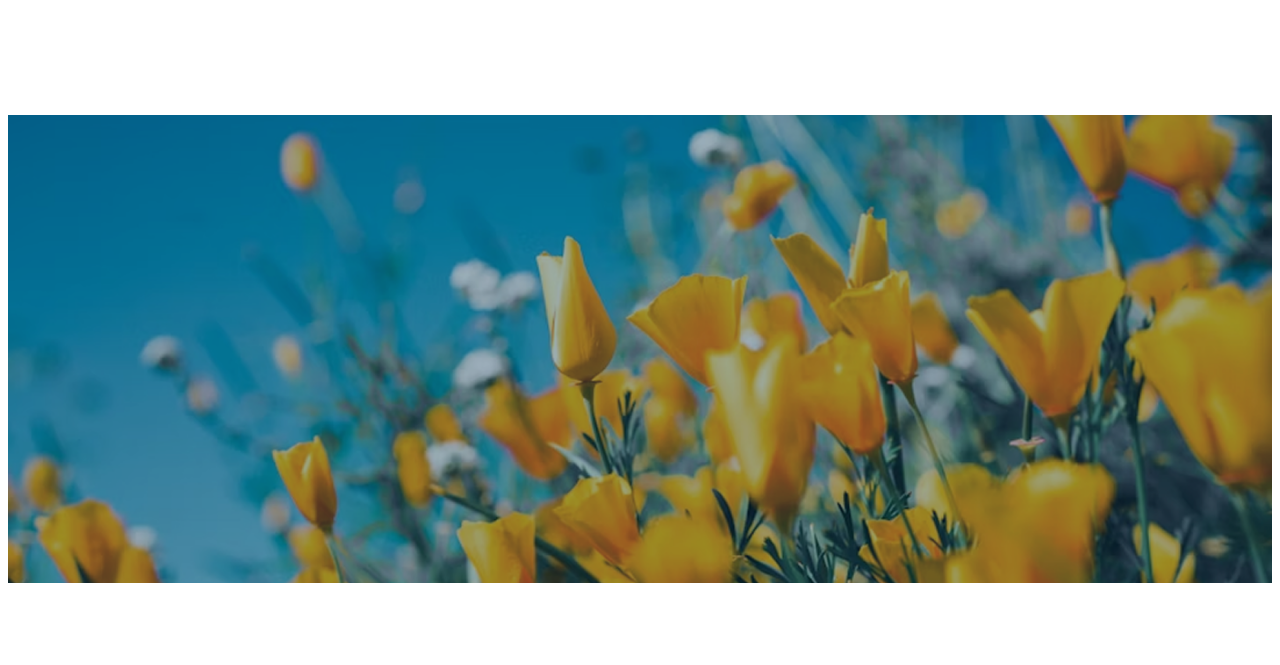
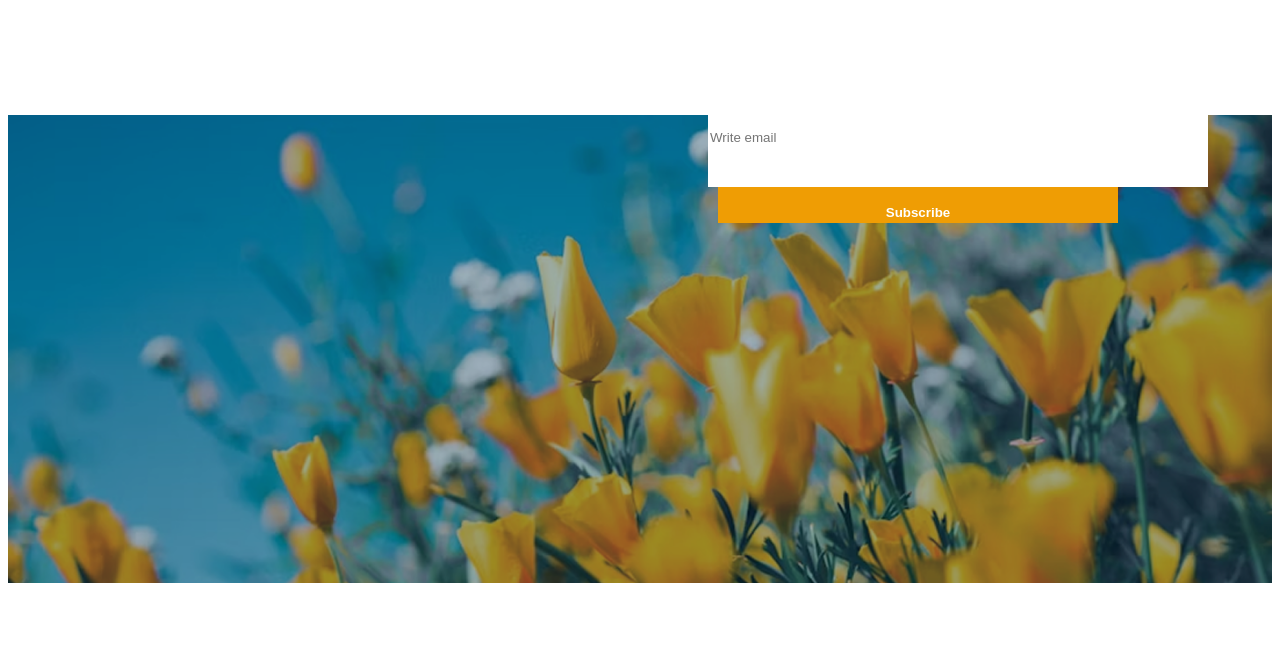
Before and after one commit to fatema1361/assignment-2, a plain HTML site: page index.html in a window 1280 px wide. Shown: the part 3881-4546 px from the top of the page. Drawn offline with Linux system fonts and the light colour scheme.

Commit message:
added updated

```diff
--- a/index.html
+++ b/index.html
@@ -144,6 +144,11 @@ and perfect for any occasion.</p>
 <!-- join section -->
  <section>
     <img class="join" src="assets/news-letter-bg.png" alt="">
+
+    <div class="div">
+        <input class="search" type="search" placeholder="Write email" value="">
+    <button class="btn-primary">Subscribe</button>
+</div>
  </section>
     </main>
     <footer>
--- a/styles/assinment.css
+++ b/styles/assinment.css
@@ -174,9 +174,22 @@ div ul li{
     list-style: none;
 }
 
+.div{
+    position: absolute;
+    margin-top: -500px;
+    margin-left: 700px;
 
 
+}
+.search{
+    width: 500px;
+    height: 100px;
+    border: none;
+}
 
+/* .ful{
+    margin-top:-550px;
+} */
 
 @media (max-width:576px) {
  .flex, nav, nav ul, .footer, .deals-both, .banner, .flower-section{
```
